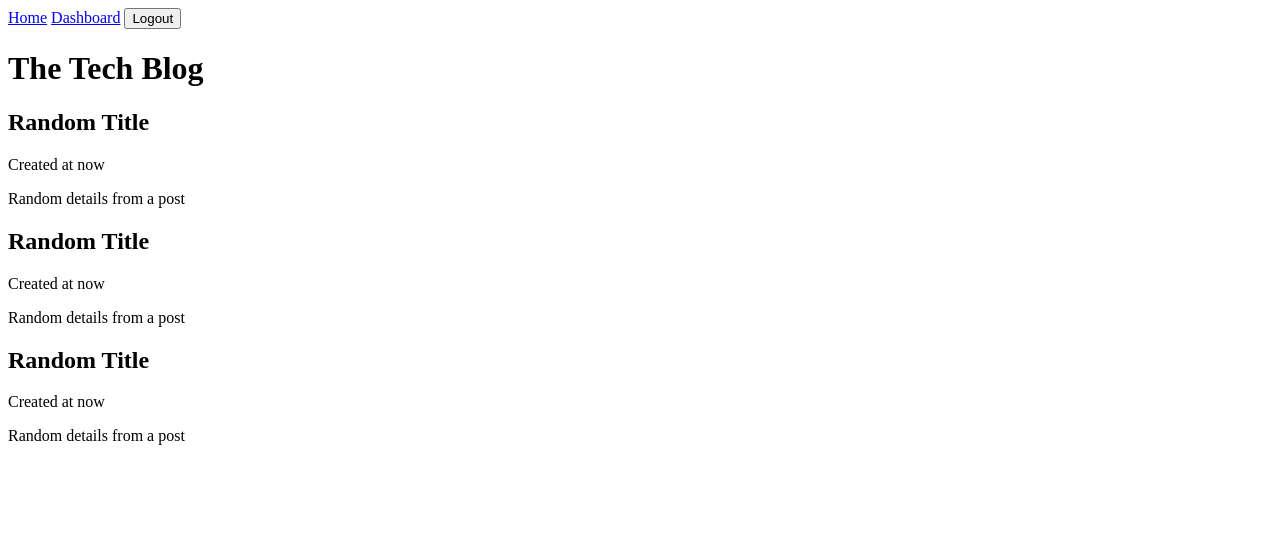
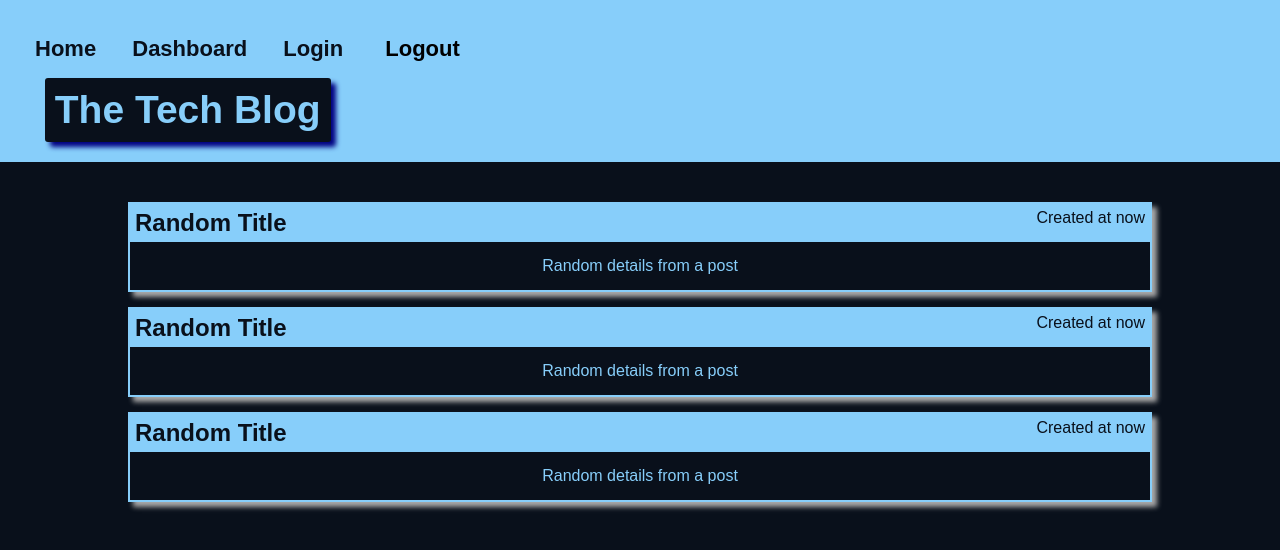
Before and after one commit to OneCrinkleyFry/tech-blog, a Node server app: page / in a window 1280 px wide. Shown: the top 550 px of the page. Run offline with Node 20, Linux system fonts and the light colour scheme; some libraries are stand-ins or nearby versions.

Commit message:
added the template for the homepage

```diff
--- a/public/stylesheets/style.css
+++ b/public/stylesheets/style.css
@@ -0,0 +1,80 @@
+* {
+    margin: 0;
+    font-family: Arial, Helvetica, sans-serif;
+}
+
+body {
+    background-color: #09101b;
+    color: lightskyblue;
+}
+
+header {
+    background-color: lightskyblue;
+    color: #09101b;
+    padding: 20px;
+}
+
+.header-container nav {
+    font-size: 22px;
+}
+
+.header-container nav a, .header-container nav button {
+    margin: 15px;
+}
+
+.header-container nav a {
+    text-decoration: none;
+    color: #09101b;
+    font-weight: bold;
+}
+
+.header-container button {
+    background: none;
+    border: none;
+    font-size: 22px;
+    font-weight: bold;
+}
+
+.header-container section {
+    padding-left: 2%;
+}
+
+.title {
+    background-color: #09101b;
+    color: lightskyblue;
+    border-radius: 3px;
+    padding: 10px;
+    box-shadow: 5px 5px 5px navy;
+    font-size: 26px;
+    max-width: max-content;
+    margin-right: 2px;
+}
+
+main {
+    text-align: center;
+}
+
+.article-container {
+    width: 80%;
+    margin: 40px auto 40px auto;
+}
+
+article {
+    margin: 15px 0;
+    background-color: lightskyblue;
+    color: #09101b;
+    box-shadow: 5px 5px 5px darkgray;
+    padding: 2px;
+}
+
+.article-header {
+    display: flex;
+    justify-content: space-between;
+    padding: 5px;
+}
+
+.article-text {
+    background-color: #09101b;
+    color: lightskyblue;
+    padding: 15px;
+}
--- a/views/homepage.handlebars
+++ b/views/homepage.handlebars
@@ -1,27 +1,29 @@
+<div class="article-container">
     <article>
-    <div>
+        <div class="article-header">
             <h2>Random Title</h2>
             <p>Created at now</p>
         </div>
-    <div>
+        <div class="article-text">
             <p>Random details from a post</p>
         </div>
     </article>
     <article>
-    <div>
+        <div class="article-header">
             <h2>Random Title</h2>
             <p>Created at now</p>
         </div>
-    <div>
+        <div class="article-text">
             <p>Random details from a post</p>
         </div>
     </article>
     <article>
-    <div>
+        <div class="article-header">
             <h2>Random Title</h2>
             <p>Created at now</p>
         </div>
-    <div>
+        <div class="article-text">
             <p>Random details from a post</p>
         </div>
     </article>
+</div>
--- a/views/layouts/main.handlebars
+++ b/views/layouts/main.handlebars
@@ -1,5 +1,6 @@
 <!DOCTYPE html>
 <html lang="en">
+
 <head>
     <meta charset="UTF-8">
     <meta name="viewport" content="width=device-width, initial-scale=1.0">
@@ -11,13 +12,18 @@
 <body>
     <div class="container">
         <header>
+            <div class="header-container">
                 <nav>
                     <a href="/">Home</a>
                     <a href="/dashboard">Dashboard</a>
+                    <a href="/login">Login</a>
                     <button type="button">Logout</button>
                 </nav>
+                <section>
                     <div class="title">
                         <h1>The Tech Blog</h1>
+                    </div>
+                </section>
             </div>
         </header>
         <main>
@@ -25,4 +31,5 @@
         </main>
     </div>
 </body>
+
 </html>
```
Lines whose indentation alone changed are shown as unchanged.
